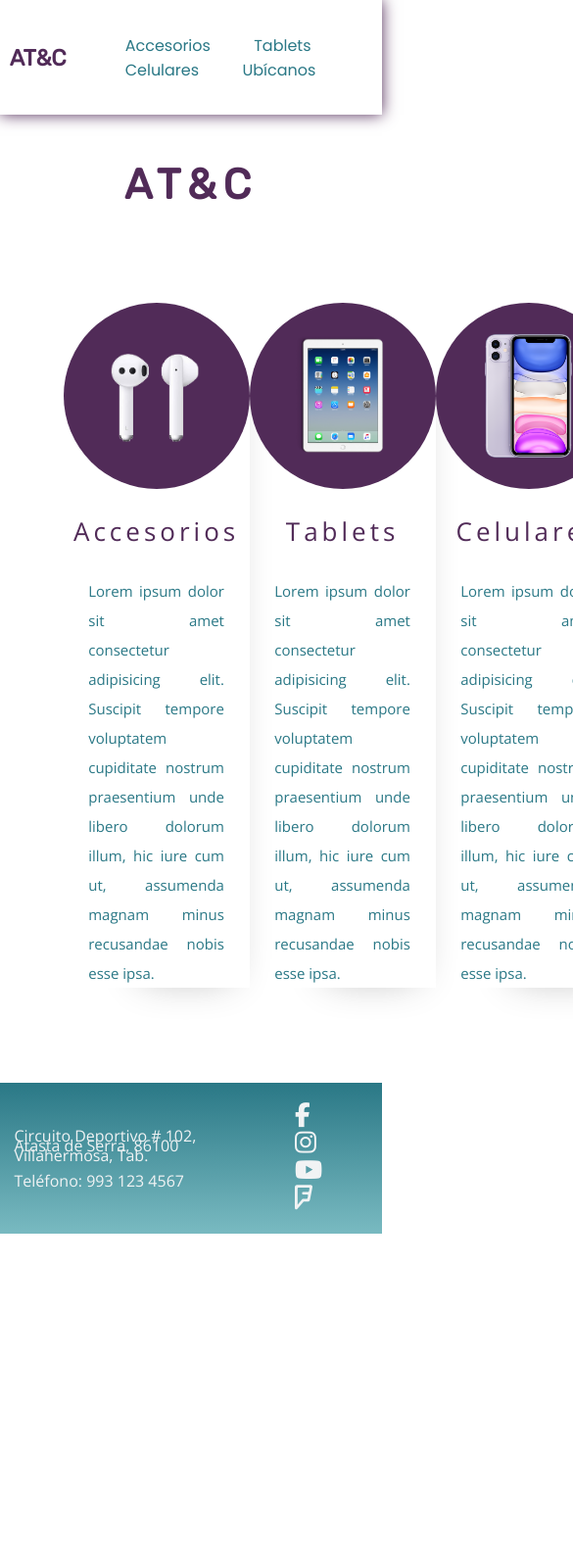
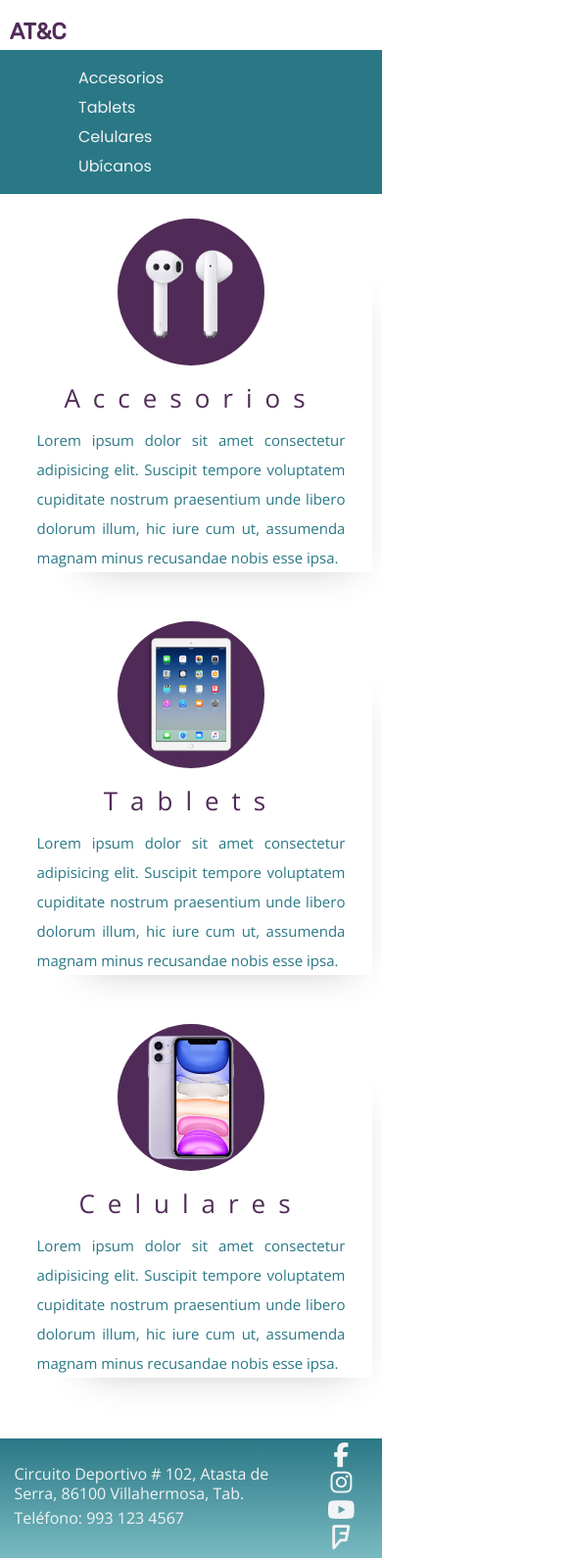
Before and after one commit to joseharo/pagina, a plain HTML site: page index.html in a window 390 px wide. Shown: the top 1590 px of the page at 98% size, 585 px wide, since content can reach past the window. Before the commit the page ends 1259 px from the top, so only its background shows below. Drawn offline with nearby package versions, Linux system fonts and the light colour scheme.

Commit message:
Update files website media query home

```diff
--- a/estilos.css
+++ b/estilos.css
@@ -1,3 +1,7 @@
+* {
+  box-sizing: border-box;
+}
+
 body {
     padding: 0;
     margin: 0;
@@ -57,7 +61,7 @@ nav ul li a:hover {
 /* Secciones */
 
 #secciones {
-    width: 80%;
+    width: 88%;
     padding-top: 10px;
     padding-bottom: 22px;
     margin: auto;
@@ -133,6 +137,7 @@ footer {
     background: linear-gradient(to bottom, #2a7886, #79bac1);
     margin: auto;
     padding: 5px;
+    margin-top: 40px;
     color: #f1f3f4;
 }
 
@@ -182,13 +187,13 @@ footer a {
     /*background-color: #f1f3f4;*/
 }
 
-.contenedor-mapa h3, .contenedor-mapa-grande h3 {
+.contenedor-mapa h3 {
     margin: 0;
     margin-top: 15px;
     color: #512b58;
 }
 
-.contenedor-mapa p, .contenedor-mapa-grande p {
+.contenedor-mapa p {
     color: #512b58;
     text-align: justify;
     margin: 0;
@@ -272,10 +277,109 @@ footer a {
 /* SECCION UBICANOS */
 
 .contenedor-mapa-grande {
+    margin: 0;
     width: 90%;
     max-width: 800px;
     max-height: 800px;
     margin: auto;
-    margin-top: -36px;
-    margin-bottom: 18px;
+    margin-top: -46px;
+    margin-bottom: 0;
 }
+
+.contenedor-mapa-grande h3 {
+    margin: 0;
+    margin-top: 15px;
+    color: #512b58;
+    font-family: 'Rubik';
+    font-size: 25px;
+}
+
+.contenedor-mapa-grande p {
+    color: #512b58;
+    text-align: justify;
+    margin: 0;
+    margin-bottom: 8px;
+}
+
+
+/* RESPONSIVE */
+@media screen and (max-width: 800px) {
+    nav {
+        position: absolute;
+        top: 6%;
+        left: 0;
+        width: 100%;
+        background: #2a7886;
+        /*display: none;*/
+    }
+
+    nav ul li {
+        display: block;
+        margin: 0 20px;
+        margin-bottom: 5px;
+    }
+
+    nav ul li a {
+        color: #f1f3f4;
+    }
+
+    h1 {
+        display: none;
+    }
+
+    #secciones {
+        width: 100%;
+        padding-top: 10px;
+        padding-bottom: 22px;
+        margin: auto;
+        margin-top: 140px !important;
+    }
+
+    .contenedor-secciones {
+        margin: 0;
+        padding: 0;
+        width: 100%;
+        margin: auto;
+        flex-wrap: wrap;
+        margin-top: -40px;
+    }
+
+    #uno, #dos, #tres {
+        margin-top: 50px;
+    }
+
+    #secciones img {
+        padding: 0 !important;
+        margin-bottom: 15px;
+    }
+
+    #secciones h2 {
+        margin-bottom: 10px;
+        letter-spacing: 13px;
+    }
+
+    #secciones p {
+        width: 85%;
+    }
+
+    footer p {
+        line-height: 20px;
+        margin-top: 0;
+        margin-bottom: 5px;
+    }
+
+    footer .redes li {
+        display: inline-block;
+        padding: 0 5px;
+        align-content: space-around;
+    }
+
+    footer .redes li a {
+        text-align: center;
+    }
+
+    footer .redes ul {
+        margin: 0 0 0 0 !important;
+        text-align: center;
+    }
+}
```
